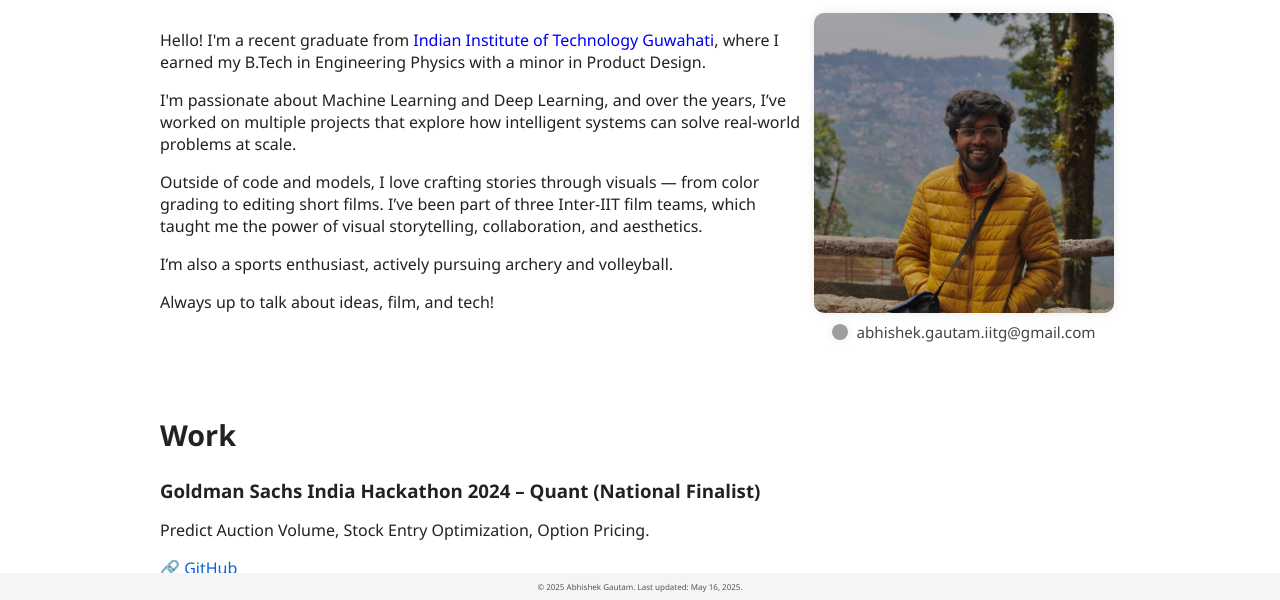
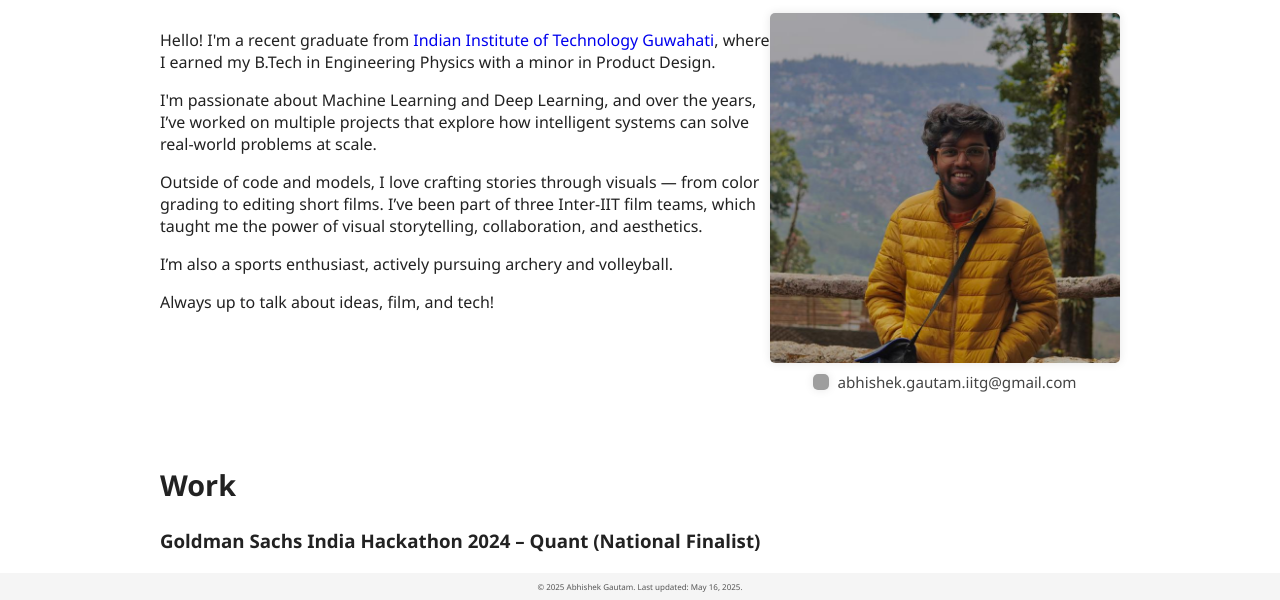
Before and after one commit to ABHISHEKgauti25/abhishekgauti25.github.io, a plain HTML site: page index.html in a window 1280 px wide. Shown: the part 200-800 px from the top of the page. Drawn offline with Linux system fonts and the light colour scheme; grey boxes are pictures that could not be loaded.

Commit message:
UI adjustments

```diff
--- a/style.css
+++ b/style.css
@@ -216,9 +216,9 @@ footer {
 }
 
 .intro-right img {
-  width: 300px;
-  height: 300px;
-  border-radius: 10px;
+  width: 350px;
+  height: 350px;
+  border-radius: 5px;
   object-fit: cover;
   box-shadow: 0 0 10px rgba(0, 0, 0, 0.1);
 }
```
